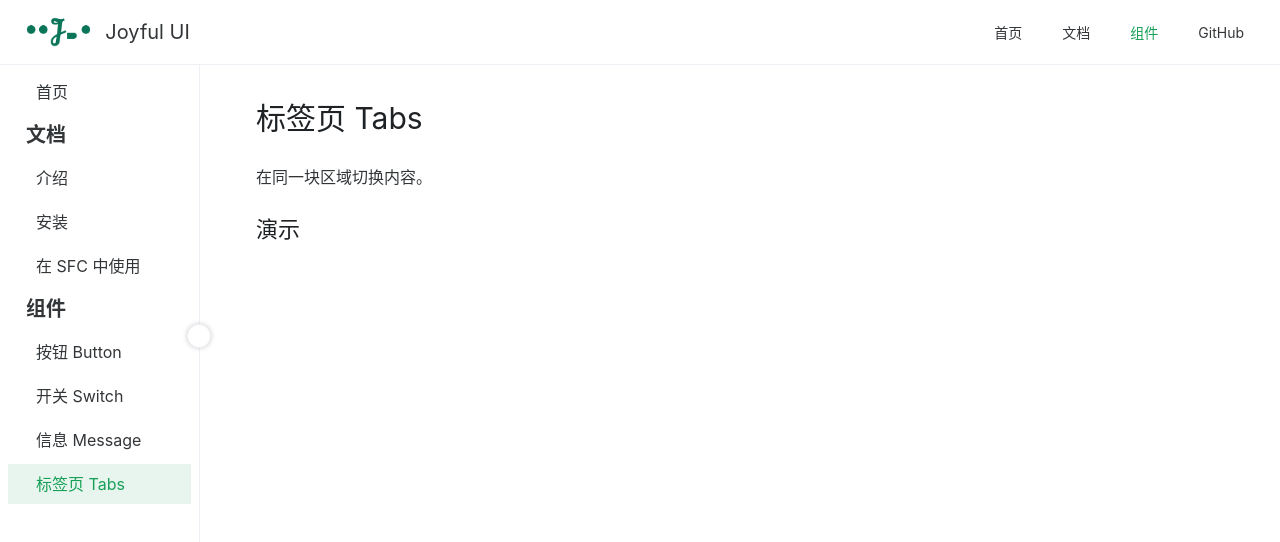
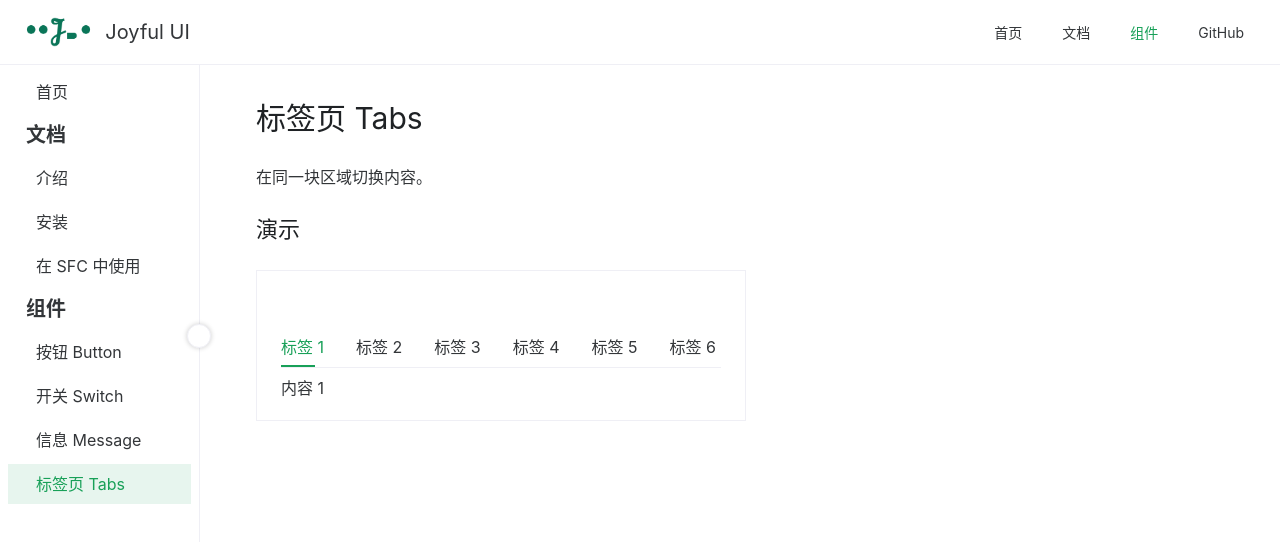
Before and after one commit to 12callie/joyful-ui, a Vue app: page /joyful/components/tabs in a window 1280 px wide. Shown: the top 542 px of the page. Built offline with nearby package versions, Linux system fonts and the light colour scheme.

Commit message:
实现Tabs基本用法

```diff
--- /dev/null
+++ b/src/components/Tabs1.demo.vue
@@ -0,0 +1,21 @@
+<demo>基础用法</demo>
+<template>
+  <Tabs v-model:selected="selected">
+    <Tab title="标签 1">内容 1</Tab>
+    <Tab title="标签 2">内容 2</Tab>
+    <Tab title="标签 3">内容 3</Tab>
+    <Tab title="标签 4">内容 4</Tab>
+    <Tab title="标签 5">内容 5</Tab>
+    <Tab title="标签 6">内容 6</Tab>
+    <Tab title="标签 7">内容 7</Tab>
+    <Tab title="标签 8">内容 8</Tab>
+  </Tabs>
+</template>
+
+<script lang="ts" setup>
+import Tabs from '../lib/Tabs.vue'
+import Tab from '../lib/Tab.vue'
+import { ref } from 'vue'
+
+const selected = ref('标签 1')
+</script>
--- /dev/null
+++ b/src/lib/Tab.vue
@@ -0,0 +1,10 @@
+<script lang="ts" setup>
+</script>
+
+<template>
+  <div>
+    <slot />
+  </div>
+</template>
+
+<style lang="scss"></style>
--- /dev/null
+++ b/src/lib/Tabs.vue
@@ -0,0 +1,99 @@
+<script lang="ts" setup>
+import { computed, useSlots } from 'vue'
+import Tab from './Tab.vue'
+
+const slots = useSlots()
+const defaults = slots.default()
+defaults.forEach(item => {
+  if (item.type !== Tab) {
+    throw new Error('Tabs 组件的子标签必须是 Tab')
+  }
+})
+const titles = defaults.map(item => item.props.title)
+
+const props = defineProps({
+  selected: {
+    type: String,
+  },
+})
+const emit = defineEmits(['update:selected'])
+
+const selectTitle = (newTitle: string) => {
+  emit('update:selected', newTitle)
+}
+const current = computed(() => {
+  return defaults.find(i => i.props.title === props.selected)
+})
+</script>
+
+<template>
+  <div class="j-tabs">
+    <div class="j-tabs-nav-wrapper">
+      <div class="j-tabs-nav">
+        <div v-for="(t, index) in titles"
+             :key="index"
+             :class="{selected: t === selected}"
+             class="j-tabs-nav-item"
+             @click="selectTitle(t)">{{ t }}
+        </div>
+
+        <div class="j-tabs-nav-indicator"></div>
+      </div>
+    </div>
+    <div class="j-tabs-content">
+      <component :is="current" />
+
+    </div>
+  </div>
+</template>
+
+<style lang="scss">
+$border-color: rgb(239, 239, 245);
+$theme-color: #18a058;
+.j-tabs {
+  &-nav {
+    position: relative;
+    display: flex;
+    flex-direction: row;
+
+    &-wrapper {
+      overflow-x: scroll;
+      border-bottom: 1px solid $border-color;
+
+      &::-webkit-scrollbar {
+        display: none;
+      }
+    }
+
+    &-item {
+      margin: 0 16px;
+      padding: 8px 0;
+      cursor: pointer;
+      white-space: nowrap;
+
+      &:nth-child(1) {
+        margin-left: 0;
+      }
+
+      &:hover,
+      &.selected {
+        color: $theme-color;
+      }
+    }
+
+    &-indicator {
+      position: absolute;
+      bottom: -1px;
+      left: 0;
+      width: 34px;
+      height: 3px;
+      transition: left 0.3s;
+      background: $theme-color;
+    }
+  }
+
+  &-content {
+    padding: 8px 0;
+  }
+}
+</style>
--- a/src/views/TabsDemo.vue
+++ b/src/views/TabsDemo.vue
@@ -1,5 +1,6 @@
 <script lang="ts" setup>
 import Demo from '../components/Demo.vue'
+import Tabs1Demo from '../components/Tabs1.demo.vue'
 import { ref } from 'vue'
 
 </script>
@@ -10,7 +11,7 @@ import { ref } from 'vue'
     <p>在同一块区域切换内容。</p>
     <h2 class="component-demos-h2">演示</h2>
     <div class="component-demos">
-
+      <Demo :component="Tabs1Demo" />
     </div>
   </div>
 </template>
```
